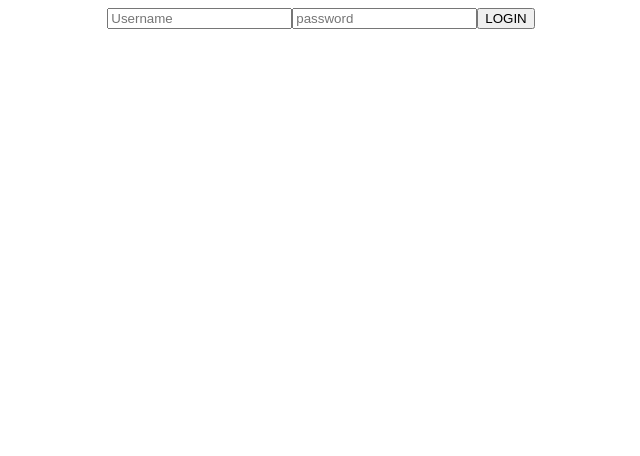
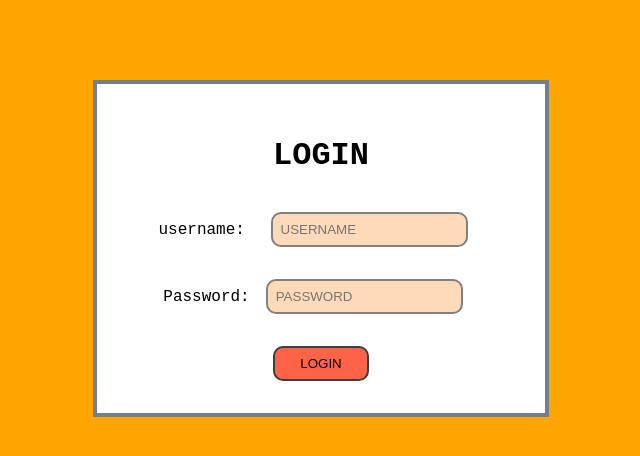
Before and after one commit to ktllama/logincontextapi, a React (Create React App) app: page / in a window 1280 px wide. Shown: the top 456 px of the page, without its empty margins (319-959 px from the left). Built offline with nearby package versions, Linux system fonts and the light colour scheme.

Commit message:
styled and added logout button to profile

```diff
--- a/src/App.css
+++ b/src/App.css
@@ -1,38 +1,35 @@
-.App {
+body {
+  margin: 0;
+  padding: 0;
+  background-color: orange; }
+
+.loginbox{
+  background-color: white;
+  width:30%;
+  margin: auto;
+  margin-top:5rem;
+  padding: 2rem;
+  font-family: 'Courier New', Courier, monospace;
   text-align: center;
+  border: slategray 4px solid;
+
+
 }
 
-.App-logo {
-  height: 40vmin;
-  pointer-events: none;
+input{
+  padding:.5rem;
+  background-color: peachpuff;
+  text-transform: uppercase;
+  border: grey 2px solid;
+  border-radius: 10px;
+  margin: 1rem;
 }
 
-@media (prefers-reduced-motion: no-preference) {
-  .App-logo {
-    animation: App-logo-spin infinite 20s linear;
-  }
+button{
+  padding:.5rem;
+  background-color: tomato;
+  width: 25%;
+  border: rgb(63, 62, 62) 2px solid;
+  border-radius: 10px;
+  margin-top:1rem;
 }
-
-.App-header {
-  background-color: #282c34;
-  min-height: 100vh;
-  display: flex;
-  flex-direction: column;
-  align-items: center;
-  justify-content: center;
-  font-size: calc(10px + 2vmin);
-  color: white;
-}
-
-.App-link {
-  color: #61dafb;
-}
-
-@keyframes App-logo-spin {
-  from {
-    transform: rotate(0deg);
-  }
-  to {
-    transform: rotate(360deg);
-  }
-}
--- a/src/Login.js
+++ b/src/Login.js
@@ -13,19 +13,28 @@ export const Login = () => {
 
 
     return (
-        <>
+        <div className='loginbox'>
+        <h1>LOGIN</h1>
+        <formgroup>
+            <label htmlFor='username'>username: </label>
             <input
+                id="username"
+                name="username"
                 type="text"
                 placeholder='Username'
                 onChange={(e) => {
                     setUsername(e.target.value);
                 }}
             />
-
-        <input type="password" placeholder='password' />
-
+        </formgroup>
+        <br />
+        <formgroup>
+            <label htmlFor='password'>Password:</label>
+            <input id="password" name="password" type="password" placeholder='password' />
+        </formgroup>
+        <br />
         <button onClick={() => {setShowProfile(true)}}> LOGIN </button>
 
-        </>
+        </div>
     )
 }
--- a/src/Profile.js
+++ b/src/Profile.js
@@ -3,14 +3,15 @@ import { LoginContext } from './Context/LoginContext';
 
 export const Profile = () => {
 
-    const { username } = useContext(LoginContext);
+    const { username, setShowProfile } = useContext(LoginContext);
     //we are grabbing username here not set username bc thats the variable that we want for this component
 
     return (
-        <>
+        <div className='loginbox'>
         <h1>Profile</h1>
-        <h2>Welcome {username} </h2>
+        <h2>Welcome {username}! </h2>
+        <button onClick={() => {setShowProfile(false)}}> log out</button>
 
-        </>
+        </div>
     )
 }
```
Lines whose indentation alone changed are shown as unchanged.
